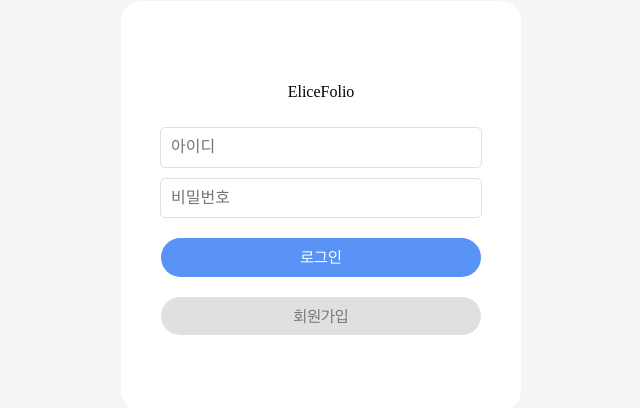
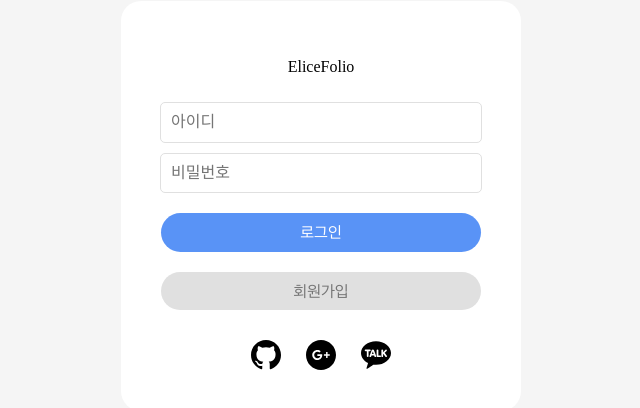
Before and after one commit to kkonieo/ts_shampoo, a React (Create React App) app: page /login in a window 1280 px wide. Shown: the part 194-602 px from the top of the page, without its empty margins (319-959 px from the left). Built offline with nearby package versions, Linux system fonts and the light colour scheme.

Commit message:
Feat: 로그인 페이지 아이콘 추가

```diff
--- a/src/components/LoginButton.tsx
+++ b/src/components/LoginButton.tsx
@@ -13,7 +13,7 @@ const LoginButton = ({ color, text }: Props) => {
     );
 };
 
-export default LoginButton;
+export { LoginButton };
 
 // styled-components
 
@@ -34,4 +34,6 @@ const Button = styled.button<Props>`
     font-family: 'AppleSDGothicNeo', 'sans-serif';
 
     background-color: ${ props => props.color === "main" ? navTheme.color.main : navTheme.color.background };
+
+    cursor: pointer;
 `;
--- /dev/null
+++ b/src/components/SnsIcon.tsx
@@ -0,0 +1,40 @@
+import styled from "styled-components";
+
+interface Size {
+    size?: string;
+}
+
+const GithubImg = styled.img.attrs(() => ({
+    src: `${process.env.PUBLIC_URL}/img/github.svg`,
+    alt: "깃허브 아이콘",
+    className: "githubIcon"
+}))<Size>`
+width: ${ props => props.size ? props.size : "30px" };
+height: ${ props => props.size ? props.size : "30px" };
+display: inline-block;
+cursor: pointer;
+`;
+
+const GoogleImg = styled.img.attrs(() => ({
+    src: `${process.env.PUBLIC_URL}/img/google.svg`,
+    alt: "구글 아이콘",
+    className: "googleIcon"
+}))<Size>`
+width: ${ props => props.size ? props.size : "30px" };
+height: ${ props => props.size ? props.size : "30px" };
+display: inline-block;
+cursor: pointer;
+`;
+
+const KakaotalkImg = styled.img.attrs(() => ({
+    src: `${process.env.PUBLIC_URL}/img/kakaotalk.svg`,
+    alt: "카카오톡 아이콘",
+    className: "kakaotalkIcon"
+}))<Size>`
+width: ${ props => props.size ? props.size : "30px" };
+height: ${ props => props.size ? props.size : "30px" };
+display: inline-block;
+cursor: pointer;
+`;
+
+export { GithubImg, GoogleImg, KakaotalkImg };
--- /dev/null
+++ b/src/components/index.tsx
@@ -0,0 +1,6 @@
+/*
+import 정리용 페이지
+*/
+
+export { LoginButton } from './LoginButton';
+export { GithubImg, GoogleImg, KakaotalkImg } from './SnsIcon';
--- a/src/pages/login/Login.tsx
+++ b/src/pages/login/Login.tsx
@@ -1,5 +1,5 @@
 import styled from 'styled-components';
-import LoginButton from '../../components/LoginButton';
+import { GithubImg, GoogleImg, KakaotalkImg, LoginButton } from '../../components';
 
 interface Props {
     key?: string;
@@ -16,6 +16,11 @@ const Login: React.FC<Props> = ({ key }) => {
                 </form>
                 <LoginButton color="main" text="로그인" />
                 <LoginButton color="background" text="회원가입" />
+                <IconDiv>
+                    <GithubImg />
+                    <GoogleImg />
+                    <KakaotalkImg />
+                </IconDiv>
             </FormDiv>
         </ContainerDiv>
     );
@@ -68,3 +73,21 @@ const Input = styled.input`
     border-style: solid;
     border-radius: 5px;
 `;
+
+// 아이콘 영역
+const IconDiv = styled.div`
+    display: grid;
+    grid-template-columns: 2fr 1fr 2fr;
+
+    width: 100%;
+
+    margin-top: 20px;
+
+    & .githubIcon {
+        justify-self: end;
+    }
+
+    & .googleIcon {
+        justify-self: center;
+    }
+`;
```
Also changed, not shown: public/img/google.svg (added), public/img/kakaotalk.svg (added).
